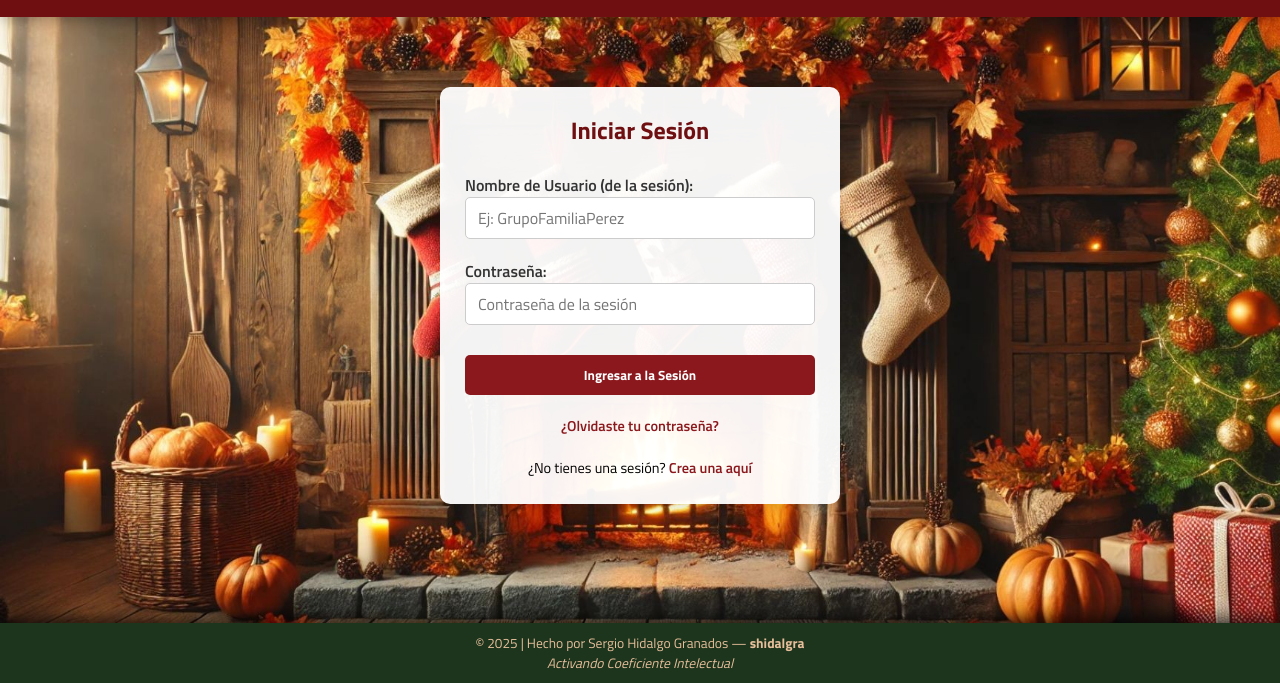
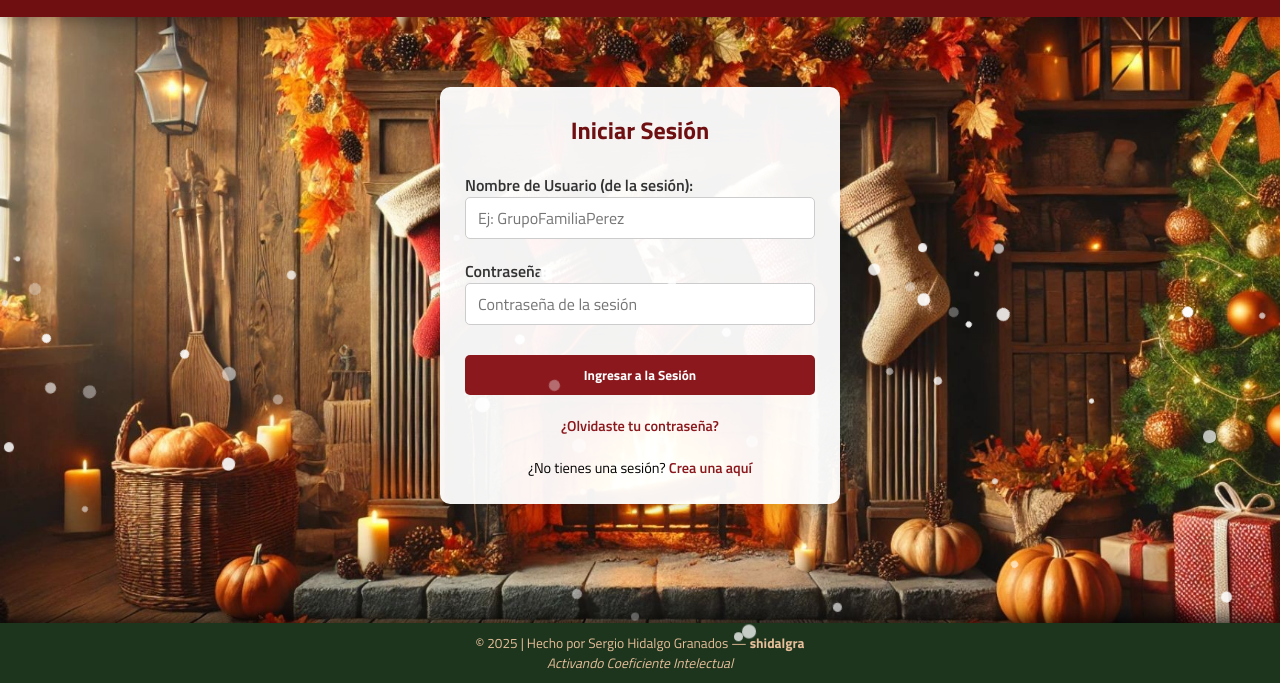
Before and after one commit to Shidalgra/Amigo-Secreto, a website: page index.html in a window 1280 px wide. Shown: the part 117-800 px from the top of the page. Drawn offline with nearby package versions, Linux system fonts and the light colour scheme; some packages are replaced by stand-ins of ours; a script that the page names is missing.

Commit message:
nieve mejorada

```diff
--- a/css/nieve.css
+++ b/css/nieve.css
@@ -1,25 +1,13 @@
 .copo-nieve {
-  position: fixed;
-  top: -50px;
-  z-index: 9999;
-  pointer-events: none;
-  animation-name: caer;
-  animation-timing-function: linear;
-  animation-iteration-count: infinite;
-  color: white; /* <-- Esto fuerza los copos a ser blancos */
-}
-
-.snowflake {
-  color: white;
-  font-size: 1rem;
-  position: fixed;
-  top: -2rem;
-  z-index: 9999;
   user-select: none;
   pointer-events: none;
 }
 
 @keyframes caer {
-  0% { transform: translateY(0) rotate(0deg); }
-  100% { transform: translateY(100vh) rotate(360deg); }
+  0% {
+    transform: translateY(0) rotate(0deg);
+  }
+  100% {
+    transform: translateY(100vh) rotate(360deg);
+  }
 }
--- a/js/nieve.js
+++ b/js/nieve.js
@@ -1,12 +1,30 @@
 const numCopos = 50;
+const body = document.body;
+
 for (let i = 0; i < numCopos; i++) {
   const copo = document.createElement('div');
-  copo.className = 'copo-nieve';
+  copo.classList.add('copo-nieve');
+
+  // Posición inicial aleatoria
   copo.style.left = Math.random() * window.innerWidth + 'px';
-  copo.style.animationDuration = 3 + Math.random() * 5 + 's';
-  copo.style.opacity = Math.random();
-  copo.style.fontSize = 10 + Math.random() * 20 + 'px';
-  copo.textContent = '❄️';
-  document.body.appendChild(copo);
-  copo.className = 'snowflake'; // en lugar de 'copo-nieve'
+  copo.style.top = -50 + 'px';
+
+  // Tamaño y opacidad
+  const size = 5 + Math.random() * 10; // bolitas pequeñas
+  copo.style.width = size + 'px';
+  copo.style.height = size + 'px';
+  copo.style.opacity = 0.3 + Math.random() * 0.7;
+
+  // Bordes redondeados para parecer bolitas
+  copo.style.borderRadius = '50%';
+  copo.style.backgroundColor = 'white';
+
+  // Animación
+  const duration = 5 + Math.random() * 5;
+  copo.style.animation = `caer ${duration}s linear infinite`;
+  copo.style.zIndex = 9999;
+  copo.style.pointerEvents = 'none';
+  copo.style.position = 'fixed';
+
+  body.appendChild(copo);
 }
```
